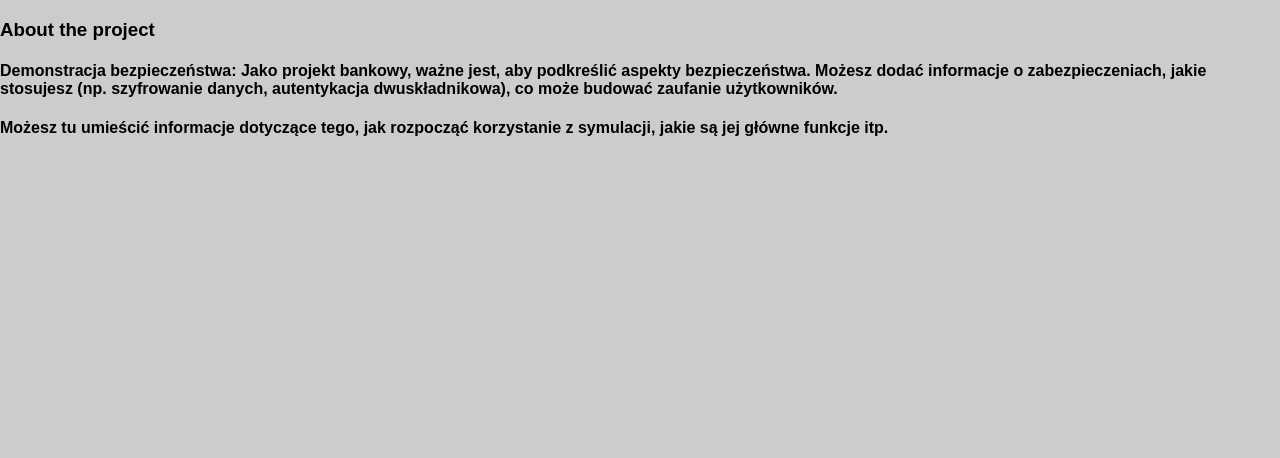
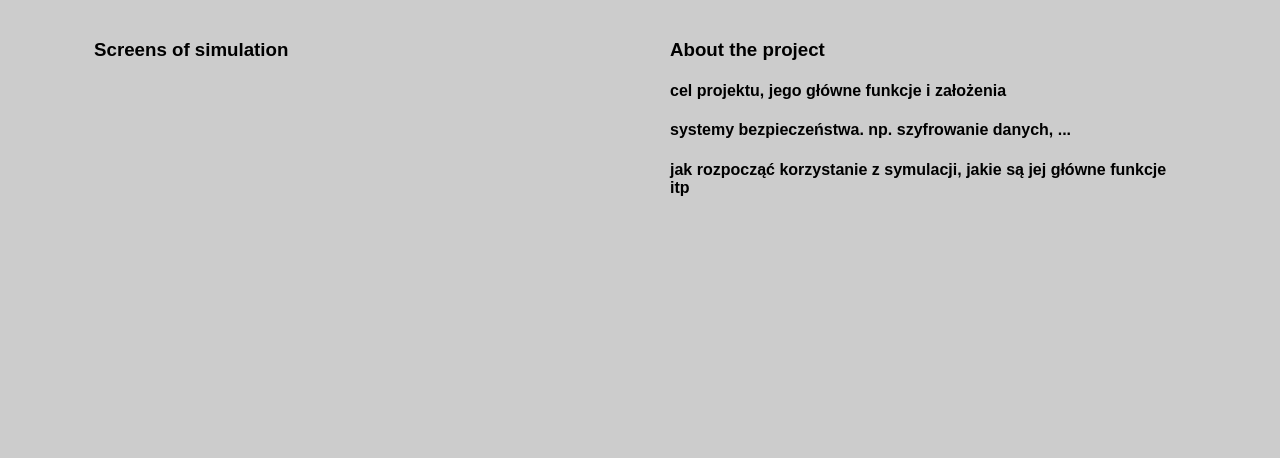
Before and after one commit to Marcin-Lewandowski/OnlineBanking, a Flask app: page /about_the_project in a window 1280 px wide. Shown: the part 179-637 px from the top of the page. Run offline with Flask 3, Linux system fonts and the light colour scheme; parts of the project's set-up code (start-up, migrations or seed data) failed here and were passed over; some libraries are stand-ins or nearby versions.

Commit message:
Update templates

```diff
--- a/templates/about_the_project.html
+++ b/templates/about_the_project.html
@@ -7,11 +7,33 @@
 
 {% block content %}
 
-<h3>About the project</h3>
-<h4>Demonstracja bezpieczeństwa: Jako projekt bankowy, ważne jest, aby podkreślić aspekty bezpieczeństwa. Możesz dodać informacje o zabezpieczeniach, jakie stosujesz
-    (np. szyfrowanie danych, autentykacja dwuskładnikowa), co może budować zaufanie użytkowników.</h4>
 
-<h4>Możesz tu umieścić informacje dotyczące tego, jak rozpocząć korzystanie z symulacji, jakie są jej główne funkcje itp.</h4>
+
+<div class="container">
+
+    <div class="left4" style="padding-left: 30px; padding-right: 30px;">
+        <h3>Screens of simulation</h3>
+
+
+
+    </div>
+
+    <div class="left4" style="padding-left: 30px; padding-right: 30px;">
+        <h3>About the project</h3>
+
+
+
+        <h4>cel projektu, jego główne funkcje i założenia</h4>
+        <h4>systemy bezpieczeństwa. np. szyfrowanie danych, ...</h4>
+
+        <h4>jak rozpocząć korzystanie z symulacji, jakie są jej główne funkcje itp</h4>
+
+    </div>
+
+
+
+
+</div>
 
 
 {% endblock %}
--- a/templates/author.html
+++ b/templates/author.html
@@ -13,12 +13,12 @@
 
     <div class="left4" style="padding-left: 30px; padding-right: 30px;">
         <h4>Hello.
-            <p>If you are reading this, you probably want to know what value I will bring to your company or to the company you cooperate with or recruit for. </p>
+            <p>If you are reading it you probably want to know what value I will bring to your company or to the company you cooperate with or recruit for. </p>
 
             <p>Patience and logical thinking skills are my greatest advantages. They constitute the foundation for my future work.</p>
             <p>I like to create systems, processes and functionalities. I prefer backend ;)</p>
             <p>I'm a homebody type. I have a set daily routine.</p>
-            <p>I'm from Poland. I completed my higher education in 2006 at the Casimir the Great University in Bydgoszcz.</p>
+            <p>I'm from Poland. I have been living in England since 2010. I completed my higher education in 2006 at the Casimir the Great University in Bydgoszcz.</p>
             <p>If you want to learn more about me, don't hesitate to contact me.</p></h4>
     </div>
 
--- a/templates/base2.html
+++ b/templates/base2.html
@@ -71,7 +71,7 @@
 
                     <a href="{{ url_for('make_payment') }}"> Make a payment</a>  &nbsp | &nbsp
 
-                    <a href="{{ url_for('add_recipient') }}"> Add new recipient</a>  &nbsp | &nbsp
+                    <a href="{{ url_for('add_recipient_bp.add_recipient') }}"> Add new recipient</a>  &nbsp | &nbsp
 
                     <a href="{{ url_for('online_shop') }}"> Online shop</a>  &nbsp | &nbsp &nbsp
 
--- a/templates/loans.html
+++ b/templates/loans.html
@@ -32,7 +32,7 @@
                 <th>Annual interest</th>
                 <th>Installment amount</th>
                 <th>Instalment's number</th>
-                <th>                                  </th>
+                <th>  </th>
             </tr>
         </thead>
         <tbody>
@@ -72,10 +72,8 @@
                 <td>2</td>
                 <td><a href="{{ url_for('test_loan') }}" > TEST LOAN - more info</a> <br></td>
             </tr>
-
         </tbody>
       </table>
 </div>
 
-
 {% endblock %}
```
Also changed, not shown: templates/add_recipient.html (+1 -6 lines), templates/my_loans.html (+2 -6 lines), templates/products_and_service_management.html (+0 -11 lines).
